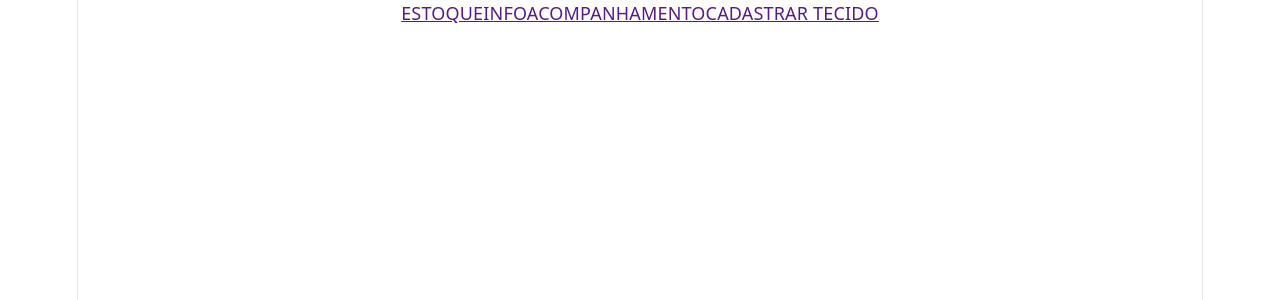
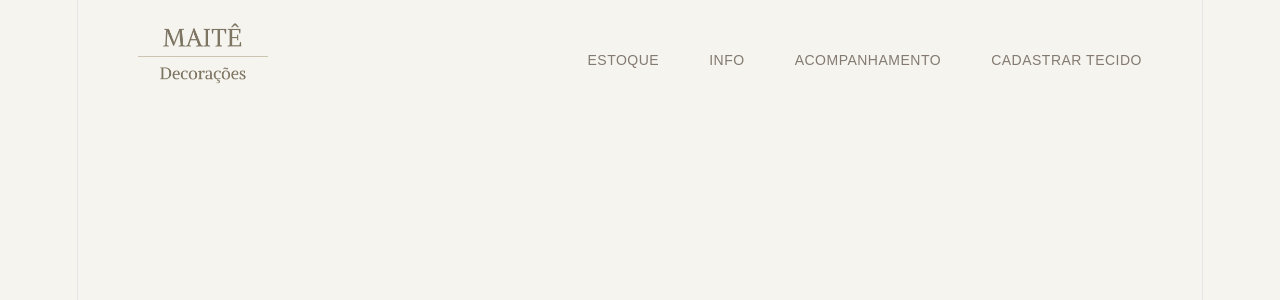
Before and after one commit to educoppi/MetroCerto, a React (Vite) app: page / in a window 1280 px wide. Shown: the top 300 px of the page. Built offline with nearby package versions, Linux system fonts and the light colour scheme.

Commit message:
feat: adiciona logo e estiliza header

```diff
--- a/src/components/Header/Header.jsx
+++ b/src/components/Header/Header.jsx
@@ -1,11 +1,12 @@
+import Icon from '../Icon';
+import style from './style.module.css';
+
 export default function Header() {
 
     return (
         <>
             <header>
-                <div>
-
-                </div>
+                <Icon />
                 <nav>
                     <a href="">ESTOQUE</a>
                     <a href="">INFO</a>
--- a/src/components/Header/style.module.css
+++ b/src/components/Header/style.module.css
@@ -0,0 +1,30 @@
+/* style.module.css */
+
+header {
+  display: flex;
+  justify-content: space-between;
+  align-items: center;
+  background-color: #f6f4ef;
+  padding: 0 60px;
+  height: 120px;
+  box-sizing: border-box;
+  font-family: sans-serif;
+}
+
+nav {
+  display: flex;
+  gap: 50px;
+  align-items: center;
+}
+
+nav a {
+  text-decoration: none;
+  color: #837a71;
+  font-size: 14px;
+  letter-spacing: 0.5px;
+  transition: color 0.2s ease-in-out;
+}
+
+nav a:hover {
+  color: #524c46;
+}
--- /dev/null
+++ b/src/components/Icon/index.jsx
@@ -0,0 +1,10 @@
+import Logo from '../../assets/logo.png';
+import style from './style.module.css';
+
+export default function Icon() {
+    return (
+        <div>
+            <img src={Logo} alt="" />
+        </div>
+    )
+}
--- /dev/null
+++ b/src/components/Icon/style.module.css
@@ -0,0 +1,3 @@
+img {
+    width: 130px;
+}
--- a/src/index.css
+++ b/src/index.css
@@ -52,6 +52,7 @@
 
 body {
   margin: 0;
+  background-color: #f6f4ef;
 }
 
 #root {
```
Also changed, not shown: src/assets/logo.png (added), 1 other file (tests, documents, lock files or other folders).
